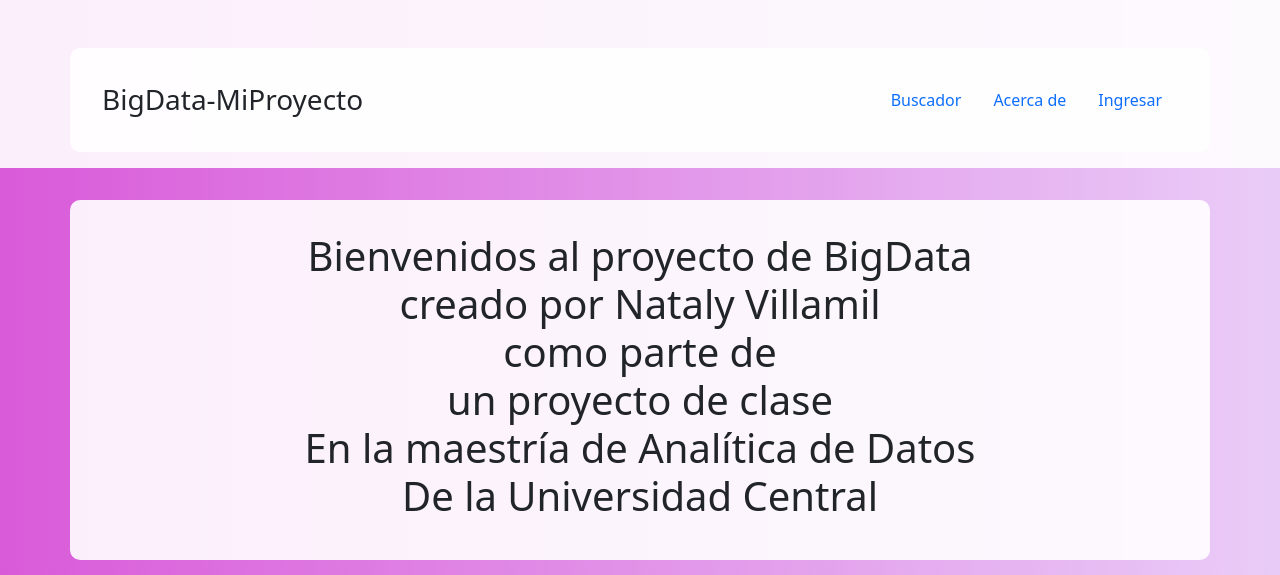
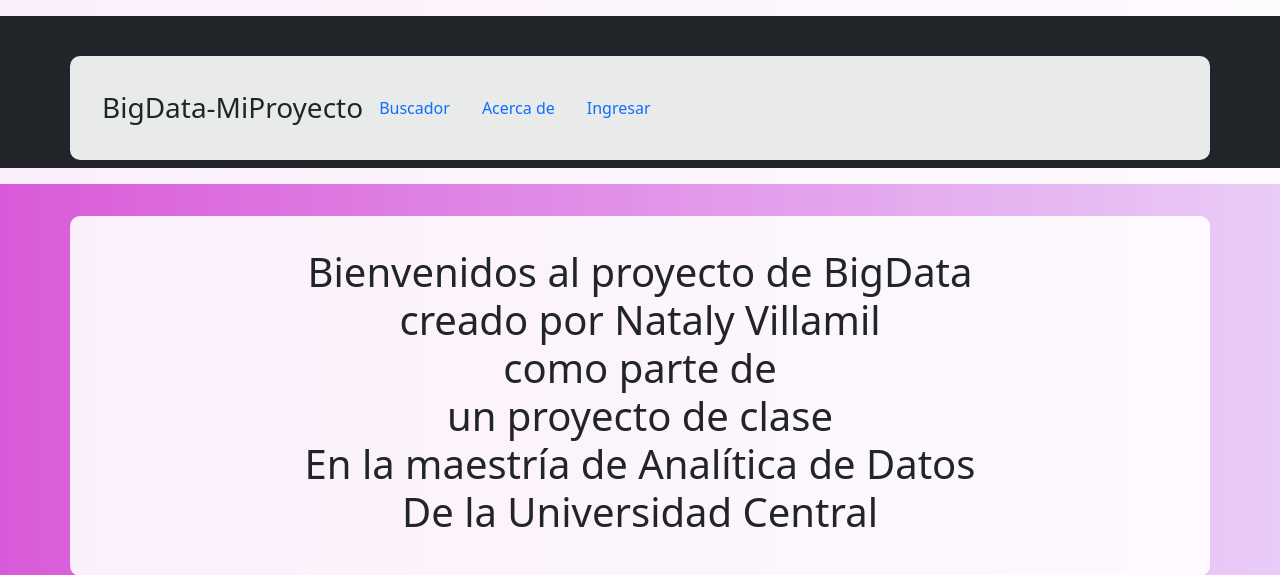
Before and after one commit to NatalyVillamil/Proyecto_BigData_S2, a Flask app: page / in a window 1280 px wide. Shown: the top 575 px of the page. Run offline with Flask 3, Linux system fonts and the light colour scheme.

Commit message:
template

```diff
--- a/templates/landing.html
+++ b/templates/landing.html
@@ -9,6 +9,7 @@
 </head>
 <body>
     <header class="header">
+      <nav class="navbar navbar-expand-lg navbar-dark bg-dark">
         <div class="container">
             <div class="d-flex justify-content-between align-items-center">
                 <h1 class="h3 mb-0">BigData-MiProyecto</h1>
```
